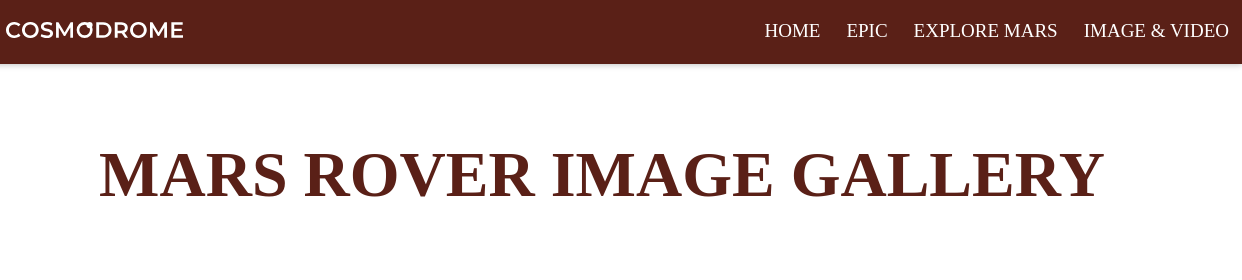
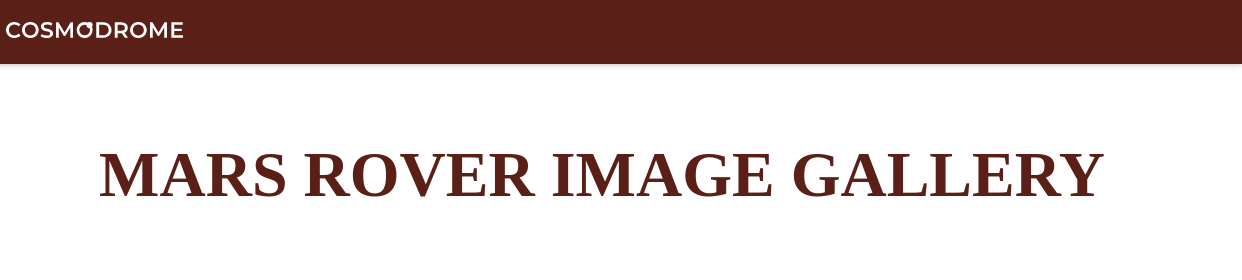
Before and after one commit to i-m-Gaurav/mars.github.io, a plain HTML site: page index.html in a window 1280 px wide. Shown: the top 280 px of the page, 38-1280 px from the left. Drawn offline with Linux system fonts and the light colour scheme.

Commit message:
deleted other pages

```diff
--- a/index.html
+++ b/index.html
@@ -37,12 +37,12 @@
         </div>
       </div>
 
-      <div class="page_links">
+      <!-- <div class="page_links">
         <span><a href="#">HOME</a> </span>
         <span><a href="#">EPIC</a> </span>
         <span><a href="#">EXPLORE MARS</a> </span>
         <span><a href="#">IMAGE & VIDEO</a> </span>
-      </div>
+      </div> -->
     </nav>
 
 <!-- sidebar menu -->
```
